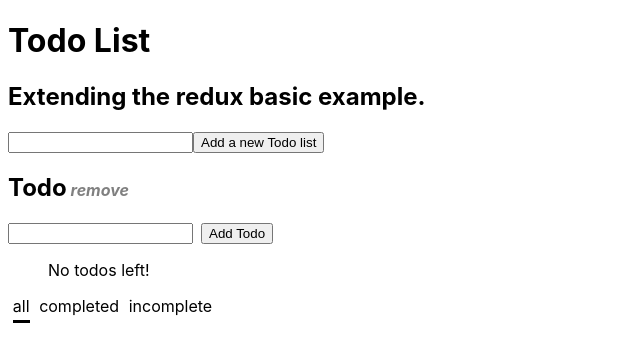
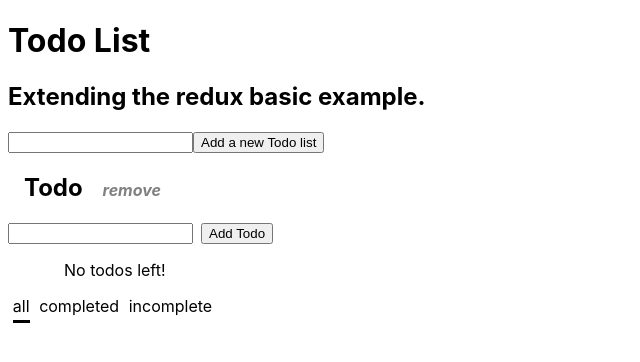
Before and after one commit to manandearth/redux-todo, a React (Create React App) app: page / in a window 1280 px wide. Shown: the top 362 px of the page, without its empty margins (0-640 px from the left). Built offline with nearby package versions, Linux system fonts and the light colour scheme.

Commit message:
Add CSS to list-title and rename-list

```diff
--- a/src/App.css
+++ b/src/App.css
@@ -11,7 +11,8 @@
 
 /** todo list **/
 .todo-list {
-  margin-top: 1rem;
+    margin-top: 1rem;
+    margin-left: 1rem;
   text-align: left;
   list-style: none;
 }
@@ -60,3 +61,13 @@ span.remove-list {
 span.remove-list:hover {
     color: red;
 }
+
+input.rename-list {
+    font-size: 1.4rem;
+    font-style: italic;
+    margin: 1rem;
+    padding: 1 rem;
+}
+span.list-title {
+    margin: 1rem;
+}
--- a/src/components/TodoComp.js
+++ b/src/components/TodoComp.js
@@ -46,6 +46,7 @@ class TodoComp extends React.Component {
               <div>
                 {this.state.editable ?
                     <input
+                      className="rename-list"
                       onChange={e => this.updateTitle(e.target.value)}
                       onKeyDown={this.handleEnterKey}
                       value={this.state.title}>
@@ -53,7 +54,9 @@ class TodoComp extends React.Component {
                     :
                     <div>
                     <h2>
-                      <span onClick={this.handleTitleClick}>{this.props.listName}</span>
+                      <span onClick={this.handleTitleClick}
+                            className="list-title"
+                      >{this.props.listName}</span>
                       <span
                         className="remove-list"
                         onClick={this.handleRemoveList}> remove</span></h2>
```
